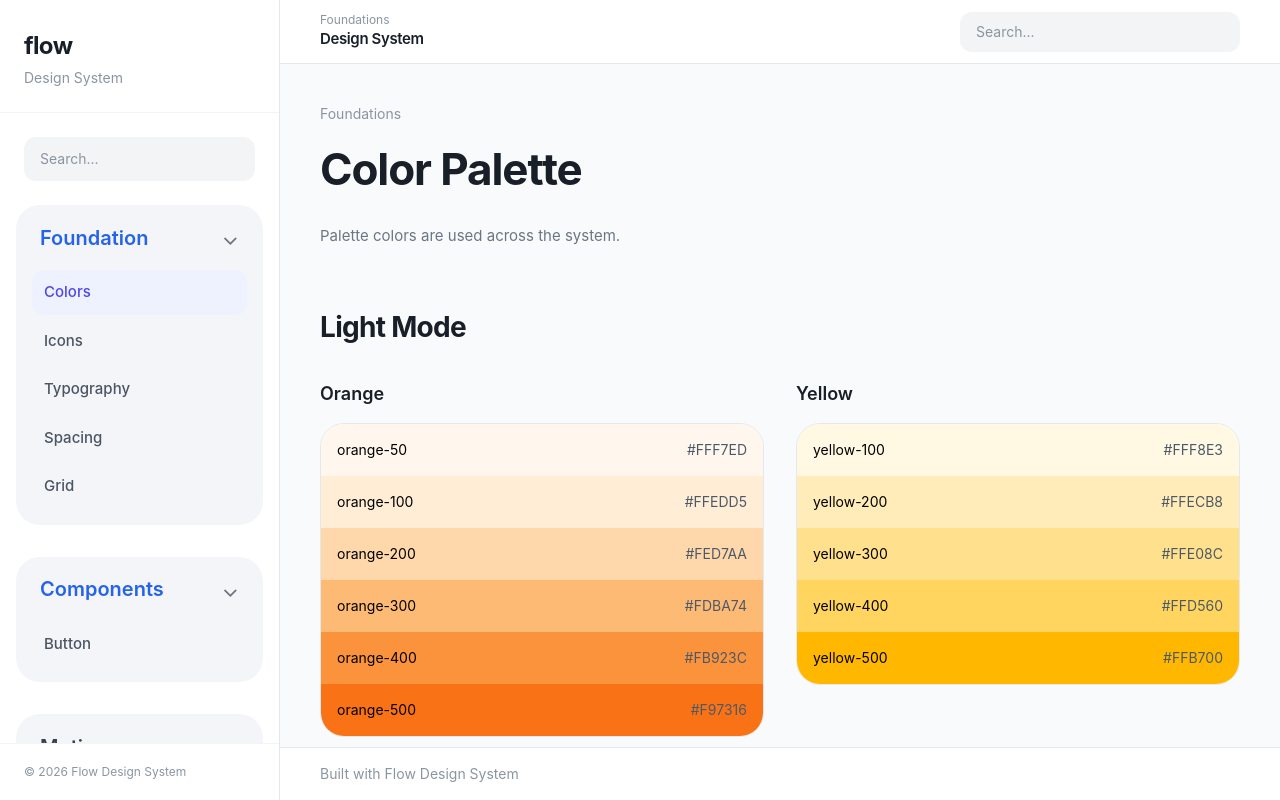
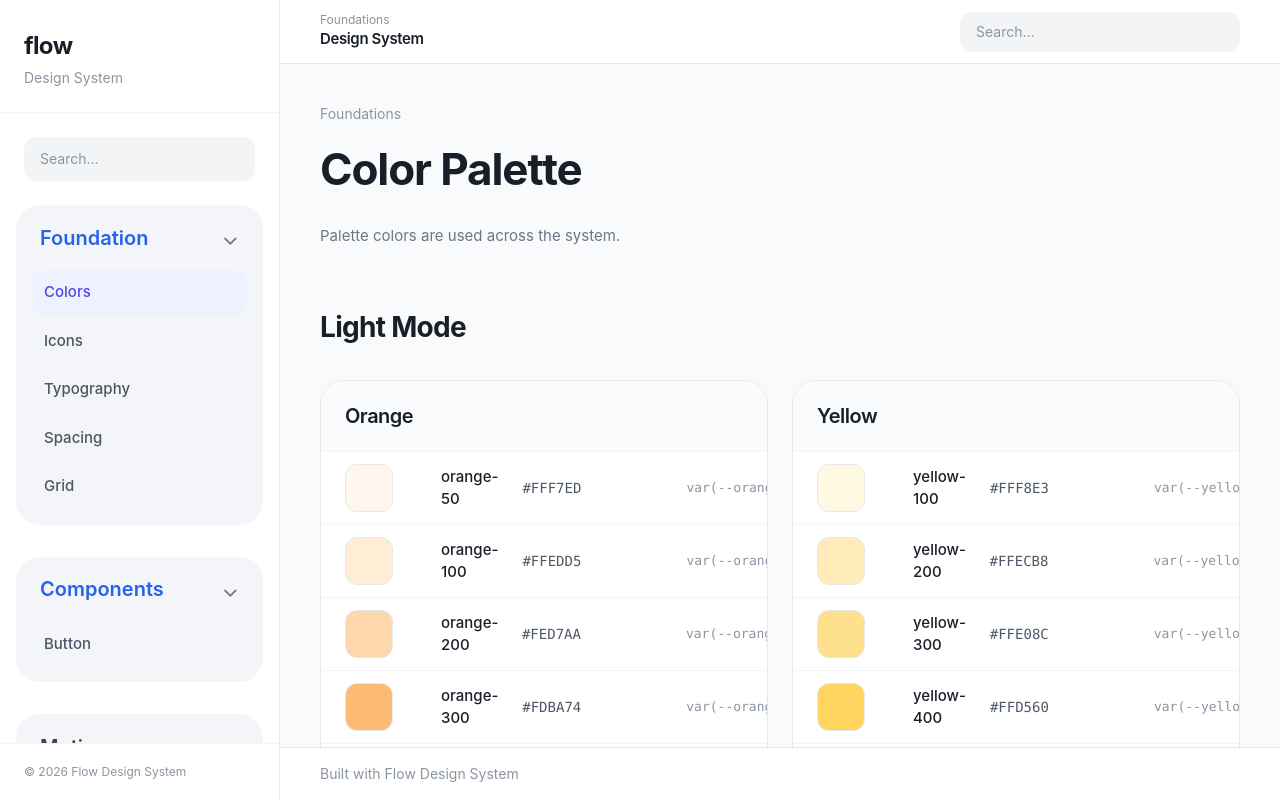
Before and after one commit to seo-er/design-system, a React (Vite) app: page / in a window 1280 px wide. Built offline with nearby package versions, Linux system fonts and the light colour scheme.

Commit message:
Add files via upload

```diff
--- a/src/App.jsx
+++ b/src/App.jsx
@@ -1016,25 +1016,118 @@ alert(`${hex} copied to clipboard`);
 }
 
 function PaletteColumn({ palette, dark = false }) {
+
   return (
-    <div>
-      <h3 className="text-[18px] font-semibold mb-4">{palette.name}</h3>
-
-      <div className="bg-white rounded-[24px] border border-[#E5E8EB] overflow-hidden">
-        {palette.colors.map((c) => (
-          <div
-            key={`${palette.name}-${c.step}`}
-            onClick={() => copyHex(c.hex)}
-            className="h-[52px] flex items-center justify-between px-4 text-sm cursor-pointer hover:opacity-80 transition"
-            style={{ backgroundColor: c.hex }}
-          >
-            <span className={dark ? "text-white" : "text-black"}>
-  {palette.name.toLowerCase()}-{c.step}
-</span>
-            <span className={dark ? "text-gray-200" : "text-[#4E5968]"}>{c.hex}</span>
-          </div>
-        ))}
-      </div>
+    <div className="bg-white border border-[#E5E8EB] rounded-[24px] overflow-hidden">
+
+      {/* header */}
+      <div className="px-6 py-5 border-b border-[#F2F4F6] bg-[#FAFBFC]">
+        <h3 className="text-[20px] font-semibold tracking-tight">
+          {palette.name}
+        </h3>
+      </div>
+
+      {/* rows */}
+      <div>
+
+        {palette.colors.map((c) => {
+
+          const token =
+            `${palette.name.toLowerCase()}-${c.step}`;
+
+          return (
+            <div
+              key={token}
+              className="
+                grid
+                grid-cols-[72px_1fr_140px_180px]
+                items-center
+                gap-6
+                px-6
+                py-3
+                border-b
+                border-[#F2F4F6]
+                hover:bg-[#FAFBFC]
+                transition
+              "
+            >
+
+              {/* swatch */}
+              <button
+                onClick={() => copyHex(c.hex)}
+                className="
+                  w-12
+                  h-12
+                  rounded-xl
+                  border
+                  border-[#E5E8EB]
+                "
+                style={{
+                  backgroundColor: c.hex,
+                }}
+              />
+
+              {/* token */}
+              <button
+                onClick={() => copyHex(token)}
+                className={`
+                  text-left
+                  text-[15px]
+                  font-medium
+                  transition
+                  ${
+                    dark
+                      ? "text-[#191F28]"
+                      : "text-[#191F28]"
+                  }
+                  hover:text-[#2563EB]
+                `}
+              >
+                {token}
+              </button>
+
+              {/* hex */}
+              <button
+                onClick={() => copyHex(c.hex)}
+                className={`
+                  text-left
+                  font-mono
+                  text-[14px]
+                  transition
+                  ${
+                    dark
+                      ? "text-[#4E5968]"
+                      : "text-[#4E5968]"
+                  }
+                  hover:text-black
+                `}
+              >
+                {c.hex}
+              </button>
+
+              {/* css variable */}
+              <button
+                onClick={() =>
+                  copyHex(`var(--${token})`)
+                }
+                className="
+                  text-left
+                  font-mono
+                  text-[13px]
+                  text-[#8B95A1]
+                  hover:text-black
+                  transition
+                "
+              >
+                var(--{token})
+              </button>
+
+            </div>
+          );
+        })}
+
+      </div>
+
     </div>
   );
 }
@@ -1058,8 +1151,7 @@ function PalettePage() {
 
       <div className="mb-20">
         <h2 className="text-[28px] font-bold tracking-tight mb-8">Light Mode</h2>
-
-        <div className="grid md:grid-cols-2 gap-8 mb-12">
+        <div className="grid xl:grid-cols-2 gap-6 mb-12">
           {lightPalettes
             .filter((p) => p.name !== "Gray")
             .map((p) => (
@@ -1071,7 +1163,7 @@ function PalettePage() {
           <h2 className="text-[24px] font-bold tracking-tight mb-8">
             Light mode neutrals
           </h2>
-          <div className="grid md:grid-cols-1">
+          <div className="grid grid-cols-1">
             {lightPalettes
               .filter((p) => p.name === "Gray")
               .map((p) => (
@@ -1081,6 +1173,16 @@ function PalettePage() {
         </div>
       </div>
 
+
+
+      <div className="mt-24">
+        <h2 className="text-[28px] font-bold tracking-tight mb-8">Dark Mode</h2>
+        <div className="grid xl:grid-cols-2 gap-6">
+          {darkPalettes.map((p) => (
+            <PaletteColumn key={p.name} palette={p} dark />
+          ))}
+        </div>
+      </div>
       <div className="mt-24">
         <h2 className="text-[32px] font-bold tracking-tight mb-8">
           색각이상자가 명확히 구분할 수 있는 색상
@@ -1234,15 +1336,6 @@ function PalettePage() {
 </div>
         </div>
       </div>
-
-      <div className="mt-24">
-        <h2 className="text-[28px] font-bold tracking-tight mb-8">Dark Mode</h2>
-        <div className="grid md:grid-cols-3 gap-8">
-          {darkPalettes.map((p) => (
-            <PaletteColumn key={p.name} palette={p} dark />
-          ))}
-        </div>
-      </div>
     </div>
   );
 }
```
